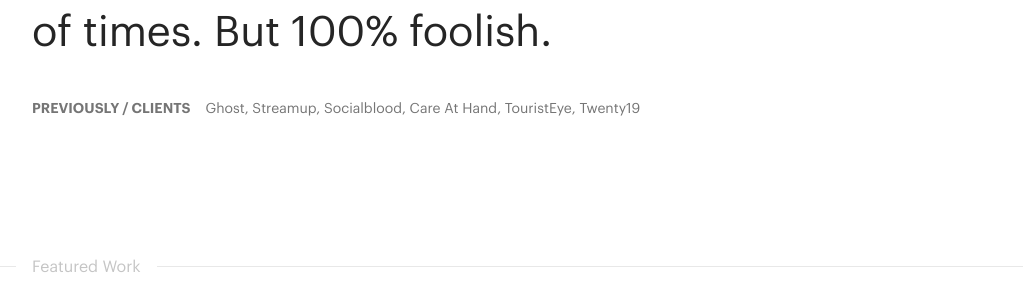
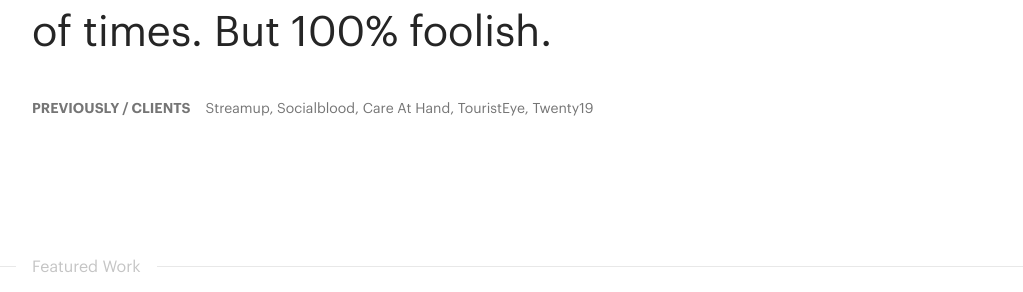
Before and after one commit to siddhartharun/siddhartharun.github.io, a Jekyll site: the page built from index.md, in a window 1280 px wide and 900 px high, scrolled down 330 px. Shown: the part 158-450 px from the top of the window, without its empty margins (128-1151 px from the left). Built offline with Jekyll 4.4.1, drawn with Linux system fonts in a browser that asks for light colours.

Commit message:
Removed Ghost from experience.

```diff
--- a/_layouts/home.html
+++ b/_layouts/home.html
@@ -20,7 +20,7 @@ layout: default
                HTML, CSS &amp; Ruby. Hungry 80% <br class="rwd-break" />
                of times. But 100% foolish.
             </p>
-            <p class="previously"><strong>Previously / Clients</strong>Ghost, Streamup, Socialblood, Care At Hand, TouristEye, Twenty19</p>
+            <p class="previously"><strong>Previously / Clients</strong>Streamup, Socialblood, Care At Hand, TouristEye, Twenty19</p>
          </div>
       </div>
    </div>
```
